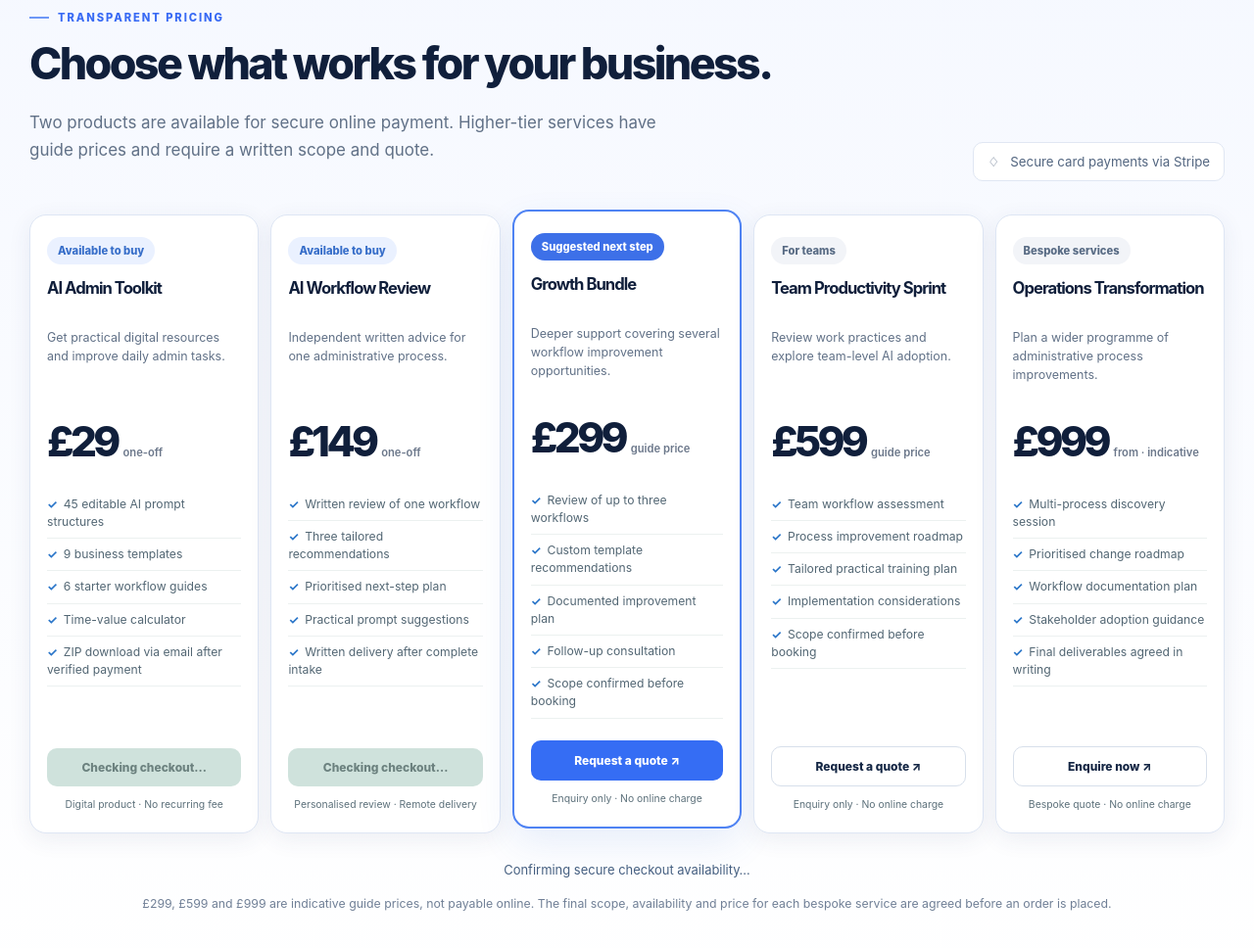
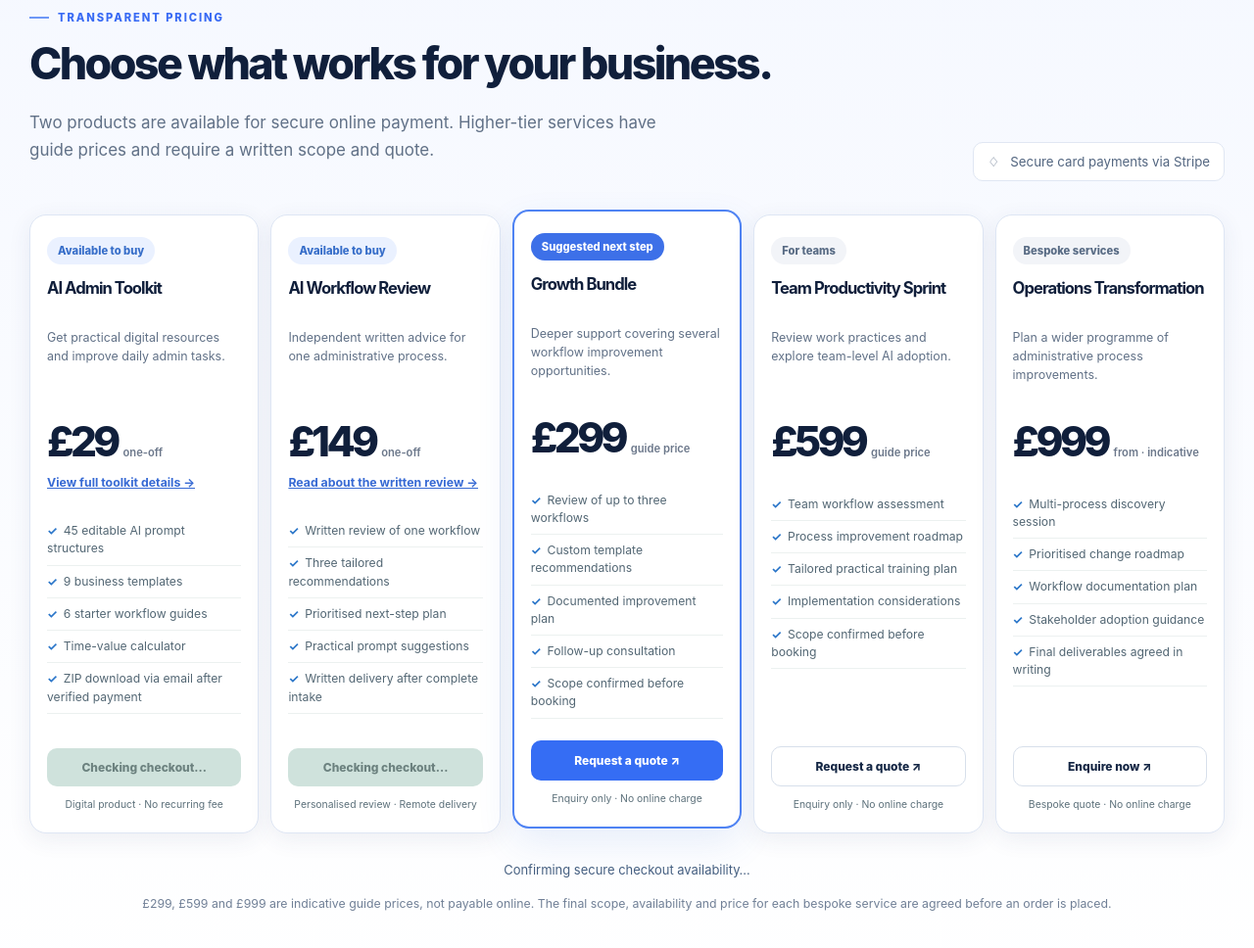
Before and after one commit to ashpatel70-sys/-ai-admin-accelerator, a website: page public/index.html in a window 1280 px wide. Shown: the part 2418-3386 px from the top of the page at 98% size. Drawn offline with Linux system fonts and the light colour scheme.

Commit message:
Link both purchasable products to detailed search-friendly pages without modifying Stripe checkout

```diff
--- a/public/index.html
+++ b/public/index.html
@@ -56,6 +56,7 @@ footer{background:#092330;color:#d5e9e8;padding:53px 0 25px;margin-top:85px}foot
 @media(max-width:490px){.wrap{width:calc(100% - 30px)}.brand{font-size:.95rem}.brand-mark{width:35px;height:35px;font-size:1.4rem}.nav-action{font-size:.71rem!important}.hero h1{font-size:3rem}.hero-actions{display:grid}.hero-actions .btn{width:100%}.metric b{font-size:1.4rem}.mock-content{padding:16px}.contact-section{padding:30px 23px}.stat b{font-size:1.35rem}.foot-bottom{display:block}.foot-grid{grid-template-columns:1fr!important}.foot-grid>div:first-child{grid-column:auto}}
 @media(prefers-reduced-motion:reduce){html{scroll-behavior:auto}.btn{transition:none}}
 
+.offer-heading-link{text-decoration:none;color:inherit}.offer-heading-link:hover{color:#346be4}.offer-detail-link{display:block;text-decoration:underline;font-size:.77rem;color:#376ad4;font-weight:700;margin:-1px 0 12px;line-height:1.35}.offer-detail-link:hover{color:#264ba3}
 /* Premium silver-and-blue visual system — deliberately lightweight, no webfont dependency */
 :root{--ink:#101f3b;--muted:#617187;--brand:#356af4;--mint:#eaf1ff;--sky:#edf3ff;--lime:#d8e6ff;--line:#e3e9f3;--paper:#f6f8fe;--max:1220px}
 body{background:#fff;color:var(--ink)}p{color:var(--muted)}.eyebrow{color:#386af4;font-size:.7rem;letter-spacing:.17em}.eyebrow:before{background:#6e98f7}
@@ -126,8 +127,8 @@ footer{background:#0f1c33}footer .brand{color:#fff}footer p{color:#abbdd2}footer
 </div></div></section>
 <section id="products" class="content-section pricing-section pale"><div class="wrap"><div class="section-header split"><div><span class="eyebrow">Transparent pricing</span><h2>Choose what works for your business.</h2><p>Two products are available for secure online payment. Higher-tier services have guide prices and require a written scope and quote.</p></div><div class="pricing-security">♢ &nbsp; Secure card payments via Stripe</div></div>
 <div class="pricing-five">
-<article class="product-card"><div class="product-top"><span class="pill">Available to buy</span></div><h3>AI Admin Toolkit</h3><p>Get practical digital resources and improve daily admin tasks.</p><div class="price">£29 <small>one-off</small></div><ul><li>45 editable AI prompt structures</li><li>9 business templates</li><li>6 starter workflow guides</li><li>Time-value calculator</li><li>ZIP download via email after verified payment</li></ul><button class="btn btn-dark disabled" data-checkout-offer="toolkit" disabled aria-disabled="true">Checking checkout…</button><p class="help">Digital product · No recurring fee</p></article>
-<article class="product-card"><div class="product-top"><span class="pill">Available to buy</span></div><h3>AI Workflow Review</h3><p>Independent written advice for one administrative process.</p><div class="price">£149 <small>one-off</small></div><ul><li>Written review of one workflow</li><li>Three tailored recommendations</li><li>Prioritised next-step plan</li><li>Practical prompt suggestions</li><li>Written delivery after complete intake</li></ul><button class="btn btn-dark disabled" data-checkout-offer="audit" disabled aria-disabled="true">Checking checkout…</button><p class="help">Personalised review · Remote delivery</p></article>
+<article class="product-card"><div class="product-top"><span class="pill">Available to buy</span></div><h3><a class="offer-heading-link" href="/ai-admin-toolkit.html">AI Admin Toolkit</a></h3><p>Get practical digital resources and improve daily admin tasks.</p><div class="price">£29 <small>one-off</small></div><a class="offer-detail-link" href="/ai-admin-toolkit.html">View full toolkit details →</a><ul><li>45 editable AI prompt structures</li><li>9 business templates</li><li>6 starter workflow guides</li><li>Time-value calculator</li><li>ZIP download via email after verified payment</li></ul><button class="btn btn-dark disabled" data-checkout-offer="toolkit" disabled aria-disabled="true">Checking checkout…</button><p class="help">Digital product · No recurring fee</p></article>
+<article class="product-card"><div class="product-top"><span class="pill">Available to buy</span></div><h3><a class="offer-heading-link" href="/ai-workflow-review.html">AI Workflow Review</a></h3><p>Independent written advice for one administrative process.</p><div class="price">£149 <small>one-off</small></div><a class="offer-detail-link" href="/ai-workflow-review.html">Read about the written review →</a><ul><li>Written review of one workflow</li><li>Three tailored recommendations</li><li>Prioritised next-step plan</li><li>Practical prompt suggestions</li><li>Written delivery after complete intake</li></ul><button class="btn btn-dark disabled" data-checkout-offer="audit" disabled aria-disabled="true">Checking checkout…</button><p class="help">Personalised review · Remote delivery</p></article>
 <article class="product-card featured"><div class="product-top"><span class="pill highlight">Suggested next step</span></div><h3>Growth Bundle</h3><p>Deeper support covering several workflow improvement opportunities.</p><div class="price">£299 <small>guide price</small></div><ul><li>Review of up to three workflows</li><li>Custom template recommendations</li><li>Documented improvement plan</li><li>Follow-up consultation</li><li>Scope confirmed before booking</li></ul><a class="btn btn-blue" href="mailto:aiadminaccelerator@agentmail.to?subject=Growth%20Bundle%20%E2%80%93%20%C2%A3299%20Guide%20Price">Request a quote ↗</a><p class="help">Enquiry only · No online charge</p></article>
 <article class="product-card"><div class="product-top"><span class="pill neutral">For teams</span></div><h3>Team Productivity Sprint</h3><p>Review work practices and explore team-level AI adoption.</p><div class="price">£599 <small>guide price</small></div><ul><li>Team workflow assessment</li><li>Process improvement roadmap</li><li>Tailored practical training plan</li><li>Implementation considerations</li><li>Scope confirmed before booking</li></ul><a class="btn btn-outline" href="mailto:aiadminaccelerator@agentmail.to?subject=Team%20Productivity%20Sprint%20%E2%80%93%20%C2%A3599%20Guide%20Price">Request a quote ↗</a><p class="help">Enquiry only · No online charge</p></article>
 <article class="product-card"><div class="product-top"><span class="pill neutral">Bespoke services</span></div><h3>Operations Transformation</h3><p>Plan a wider programme of administrative process improvements.</p><div class="price">£999 <small>from · indicative</small></div><ul><li>Multi-process discovery session</li><li>Prioritised change roadmap</li><li>Workflow documentation plan</li><li>Stakeholder adoption guidance</li><li>Final deliverables agreed in writing</li></ul><a class="btn btn-outline" href="mailto:aiadminaccelerator@agentmail.to?subject=Operations%20Transformation%20Package%20%E2%80%93%20Enquiry">Enquire now ↗</a><p class="help">Bespoke quote · No online charge</p></article>
```
